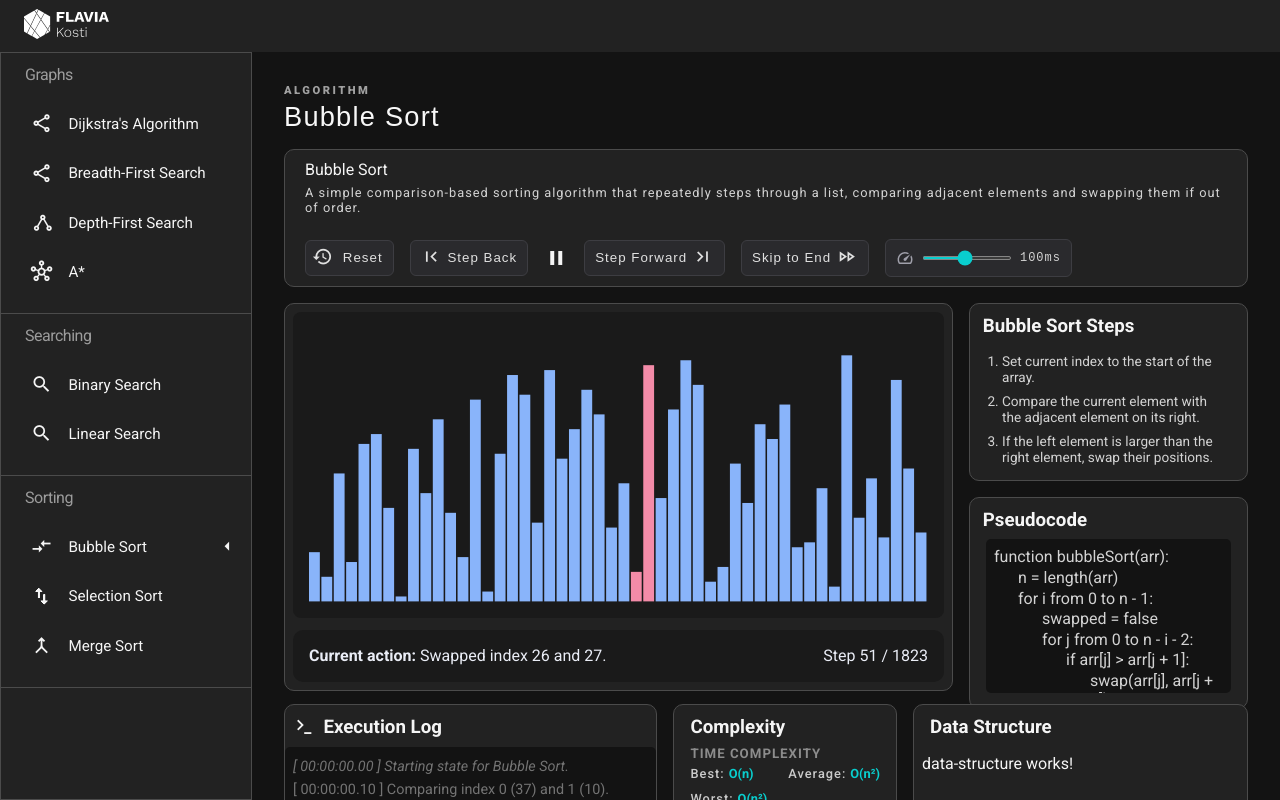
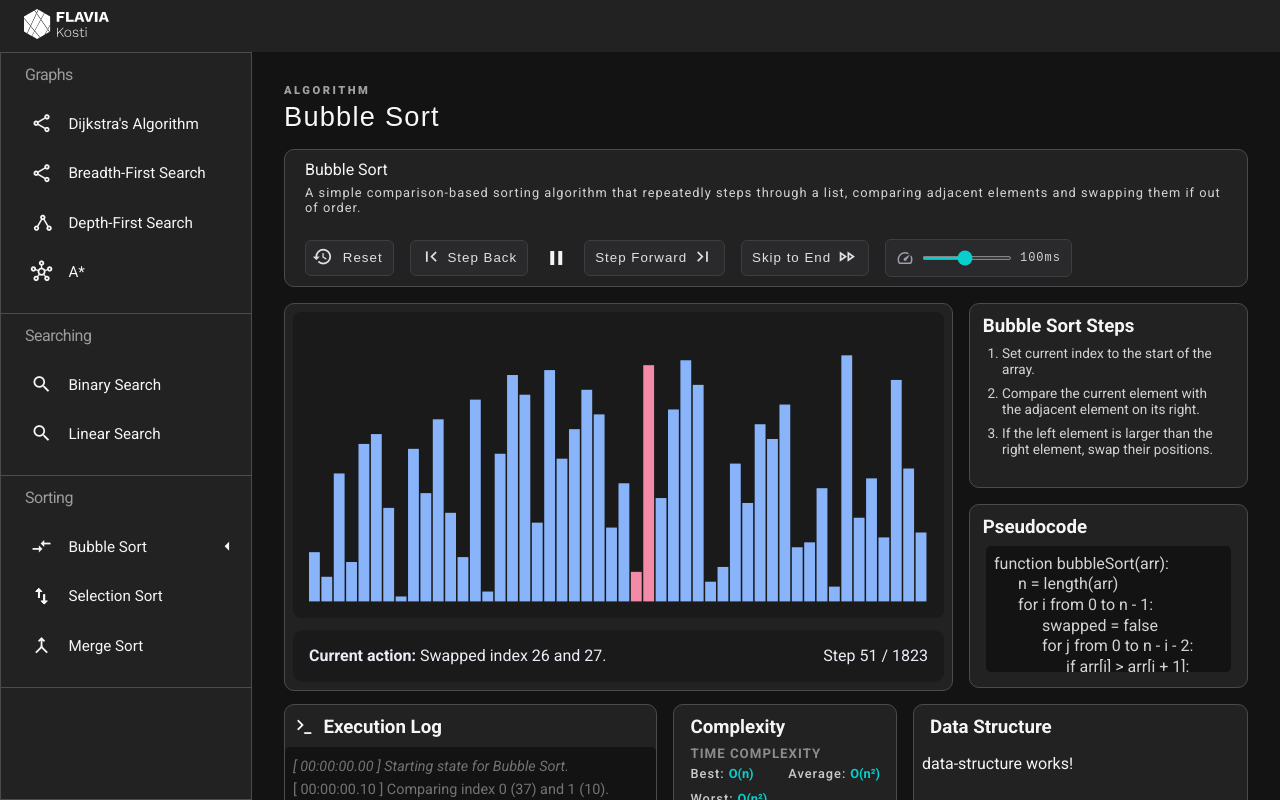
Before and after one commit to flavia3107/algorithm-visualizer, an Angular app: page / in a window 1280 px wide. Built offline with nearby package versions, Linux system fonts and the light colour scheme.

Commit message:
Algorithm-Visualizer: Code Clean Up - P5

```diff
--- a/src/app/components/details/details.scss
+++ b/src/app/components/details/details.scss
@@ -2,28 +2,30 @@
 
 .details-container {
 	width: 100%;
+	height: 100%;
 	gap: 1rem;
-	height: 100%;
+	box-sizing: border-box;
+	min-height: 0;
 }
 
+.details,
 .pseudocode {
-	min-height: 12.1rem;
-	height: 54%;
-}
-
-.details {
-	min-height: 10rem;
-	height: 37%;
+	display: flex;
+	flex-direction: column;
+	flex: 1;
+	min-height: 0;
 }
 
 h3 {
 	margin: 0.2rem 0.5rem 0.5rem 0.3rem;
+	flex-shrink: 0;
 }
 
 ol {
 	padding: 0 1.5rem;
-	overflow: auto;
+	overflow-y: auto;
 	max-height: calc(100% - 3rem);
+	margin: 0;
 }
 
 li {
@@ -33,8 +35,10 @@ li {
 }
 
 .pseudocode-container {
+	display: flex;
+	flex-direction: column;
 	height: calc(100% - 2.5rem);
-	overflow: auto;
+	overflow-y: auto;
 	background: $bg-carbon;
 	border-radius: 5px;
 	box-sizing: border-box;
```
